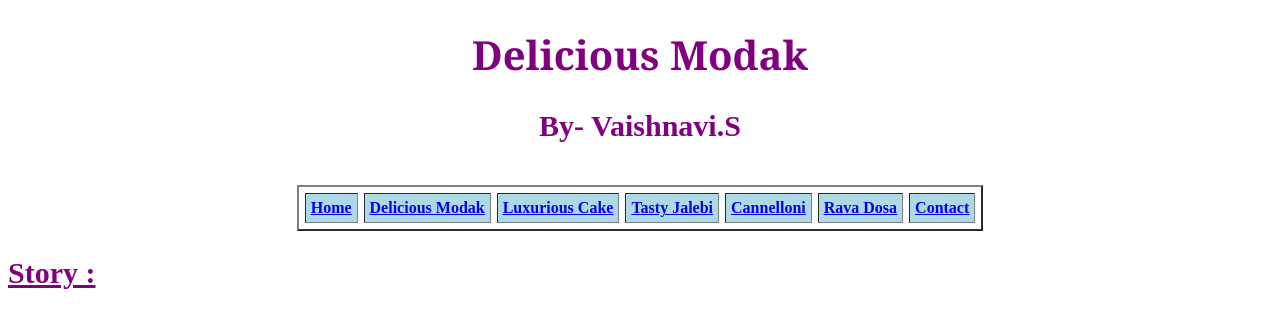
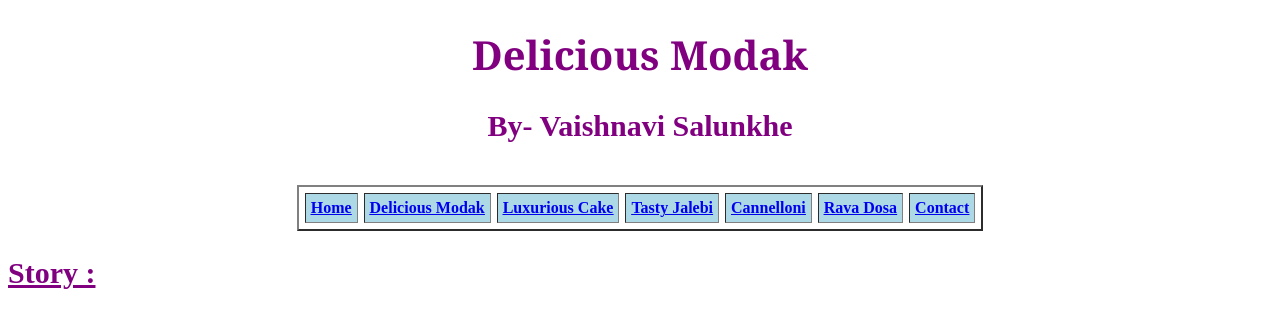
Before and after one commit to Vaishustudent/Students.Recipe, a plain HTML site: page Delicious Modak.html in a window 1280 px wide. Shown: the top 312 px of the page. Drawn offline with Linux system fonts and the light colour scheme.

Commit message:
Update Delicious Modak.html

```diff
--- a/Delicious Modak.html
+++ b/Delicious Modak.html
@@ -25,7 +25,7 @@ h2 { font-size:30px;}
 <body>
 
 <h1 style="text-align:Center; color:purple; font-family:Georgia,serif "><b>Delicious Modak</b> </h1>
- <h2 style="text-align:center; color:purple"> By- Vaishnavi.S </h2>
+ <h2 style="text-align:center; color:purple"> By- Vaishnavi Salunkhe </h2>
 <br>
 
 <table border="2" cellpadding="5" cellspacing="6" bgcolor="transparent" align="center">
```
